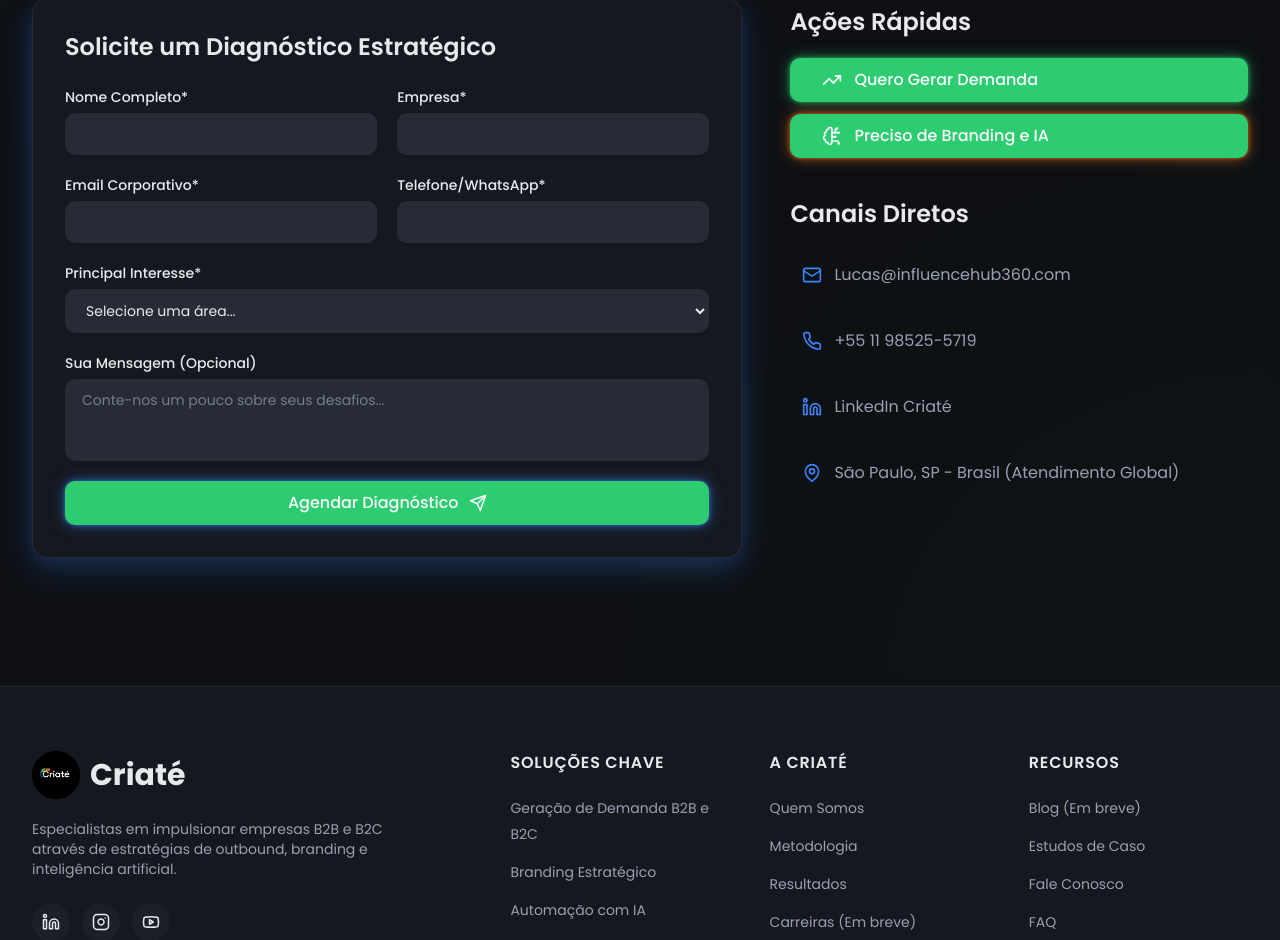
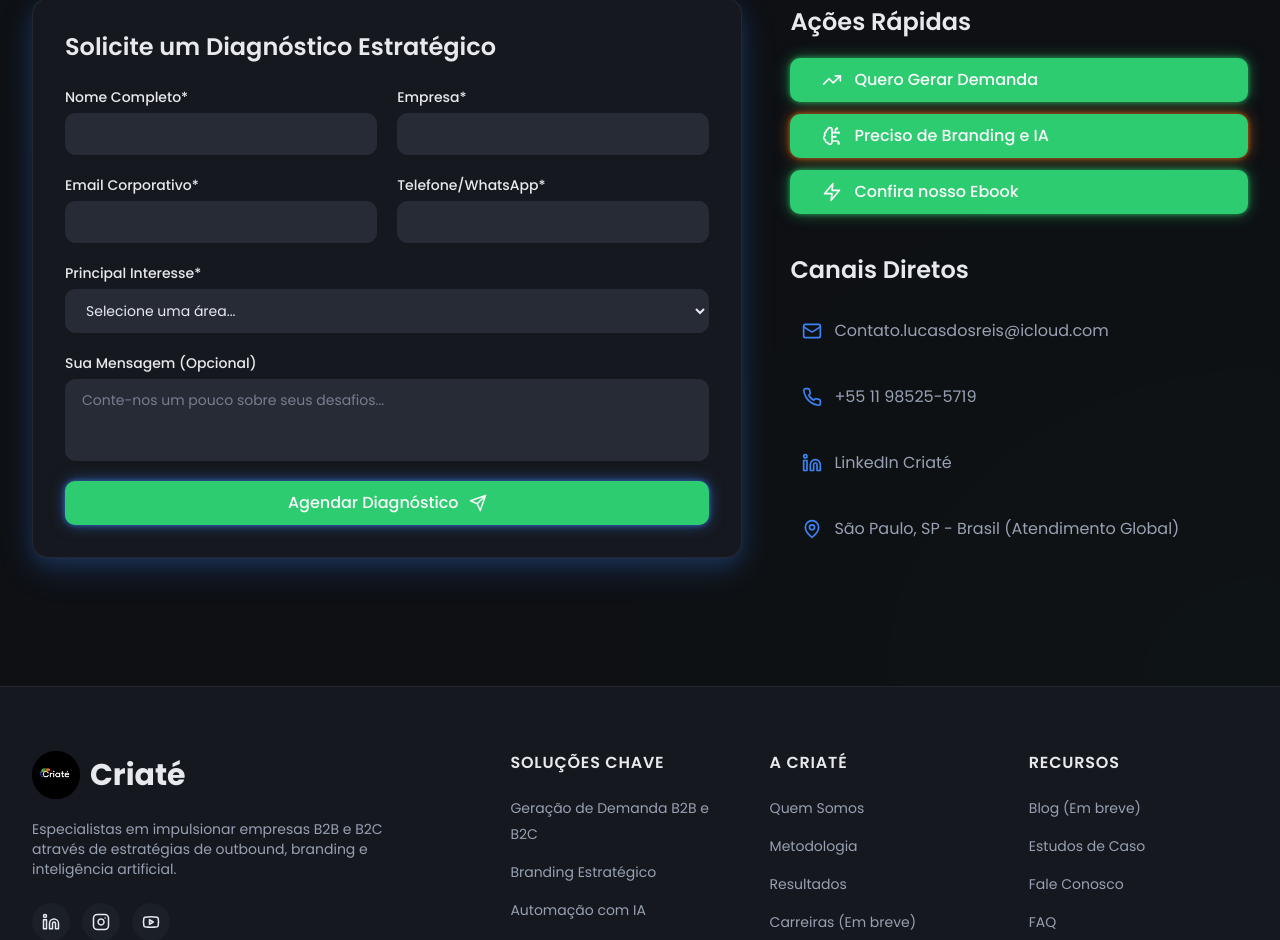
Before and after one commit to JonasArcuri/criate-site, a React (Vite) app: page / in a window 1280 px wide. Shown: the part 5716-6656 px from the top of the page. Built offline with nearby package versions, Linux system fonts and the light colour scheme.

Commit message:
adicao de botao ebbok, formulario, troca de contato e email

```diff
--- a/src/components/criate/StrategicContact.jsx
+++ b/src/components/criate/StrategicContact.jsx
@@ -78,7 +78,7 @@ const StrategicContact = () => {
   };
 
   const contactPoints = [
-    { icon: <Mail size={20} className="text-primary" />, text: 'Lucas@influencehub360.com', href: 'mailto:contato@criate.com.br' },
+    { icon: <Mail size={20} className="text-primary" />, text: 'Contato.lucasdosreis@icloud.com', href: 'mailto:contato@criate.com.br' },
     { icon: <Phone size={20} className="text-primary" />, text: '+55 11 98525-5719', href: 'tel:+551155552742' },
     { icon: <Linkedin size={20} className="text-primary" />, text: 'LinkedIn Criaté', href: 'https://www.linkedin.com/company/criateco/', target: '_blank' },
   ];
@@ -171,13 +171,18 @@ const StrategicContact = () => {
               <h3 className="text-2xl font-semibold text-foreground mb-5">Ações Rápidas</h3>
               <div className="space-y-3">
                 <Button variant="default" size="lg" className="btn-secondary w-full justify-start py-3.5 text-base shadow-glow-secondary" asChild>
-                  <a href="https://wa.me/551155552742?text=Olá! Gostaria de agendar um diagnóstico com a Criaté." target="_blank" rel="noopener noreferrer">
+                  <a href="https://wa.me/5511985255719?text=Olá! Gostaria de agendar um diagnóstico com a Criaté." target="_blank" rel="noopener noreferrer">
                     <TrendingUp size={20} className="mr-3" /> Quero Gerar Demanda
                   </a>
                 </Button>
                 <Button variant="default" size="lg" className="btn-highlight w-full justify-start py-3.5 text-base shadow-glow-highlight" asChild>
                   <a href="mailto:contato@criate.com.br?subject=Interesse em Branding Estratégico">
                     <BrainCircuit size={20} className="mr-3" /> Preciso de Branding e IA
+                  </a>
+                </Button>
+                <Button variant="default" size="lg" className="btn-secondary w-full justify-start py-3.5 text-base shadow-glow-secondary" asChild>
+                  <a href="https://docs.google.com/document/d/1Hb4gy6mSj07dbS3-WZVbvxyE-WvaMmaW2HMIKehuUwI/edit?tab=t.wpzprsllkbu8" target="_blank" rel="noopener noreferrer">
+                    <Zap size={20} className="mr-3" /> Confira nosso Ebook
                   </a>
                 </Button>
               </div>
```
